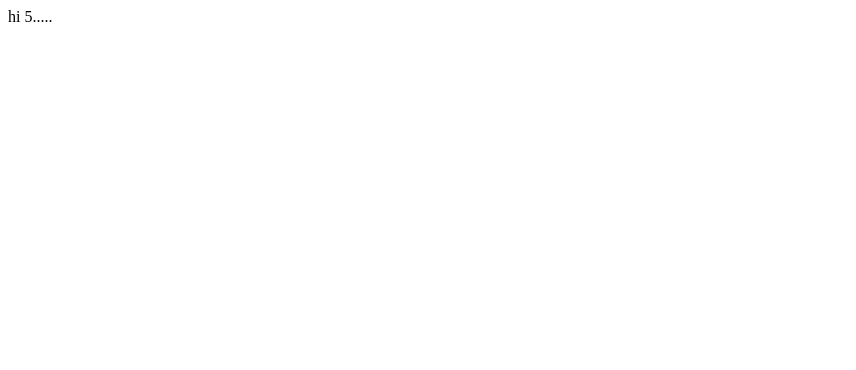
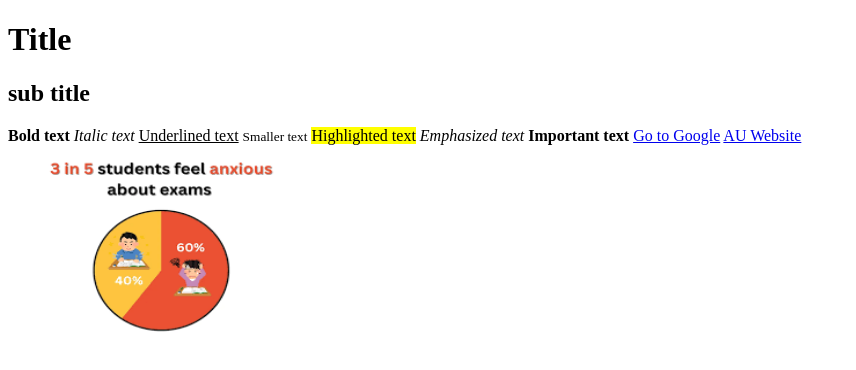
Before and after one commit to Gebu19/hello-web-5, a plain HTML site: page index.html in a window 1280 px wide. Shown: the whole page, without its empty margins (0-856 px from the left). Drawn offline with Linux system fonts and the light colour scheme.

Commit message:
html admit

```diff
--- a/index.html
+++ b/index.html
@@ -3,9 +3,33 @@
   <head>
     <meta charset="UTF-8" />
     <meta name="viewport" content="width=device-width, initial-scale=1.0" />
-    <title>Document</title>
+    <title>Example xx</title>
   </head>
   <body>
-    hi 5.....
+    <h1>Title</h1>
+    <h2>sub title</h2>
+    <b>Bold text</b>
+    <i>Italic text</i>
+    <u>Underlined text</u>
+    <small>Smaller text</small>
+    <mark>Highlighted text</mark>
+    <em>Emphasized text</em>
+    <strong>Important text</strong>
+    <a href="https://www.google.com" target="_blank" title="visit Google"
+      >Go to Google</a
+    >
+    <a
+      href="https://www.au.edu"
+      target="_blank"
+      title="Visit Assumption University"
+      >AU Website</a
+    >
+    <br />
+    <img
+      src="public/images/images.png"
+      alt="My Photo"
+      width="300"
+      height="200"
+    />
   </body>
 </html>
```
Also changed, not shown: public/images/images.png (added).
